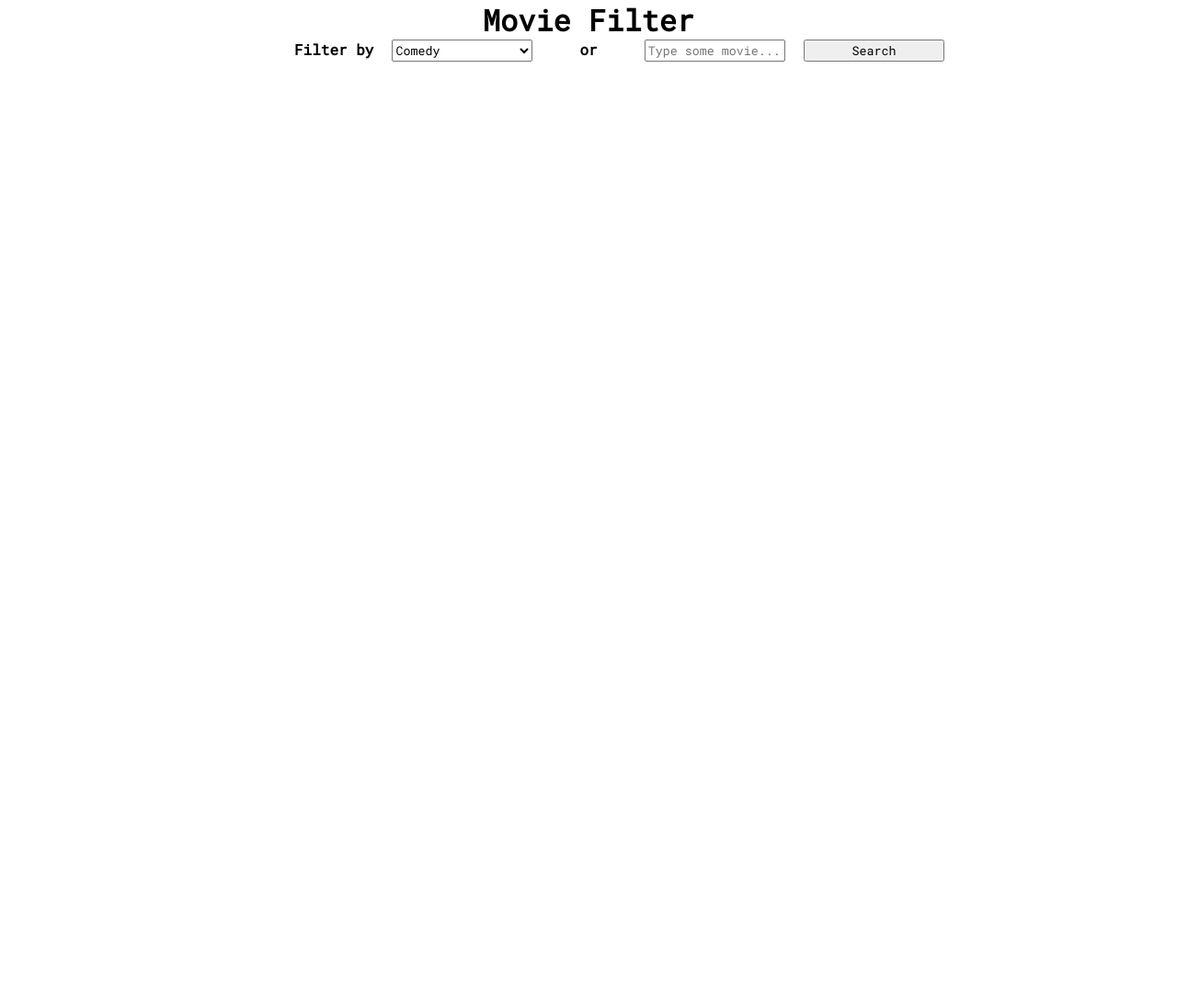
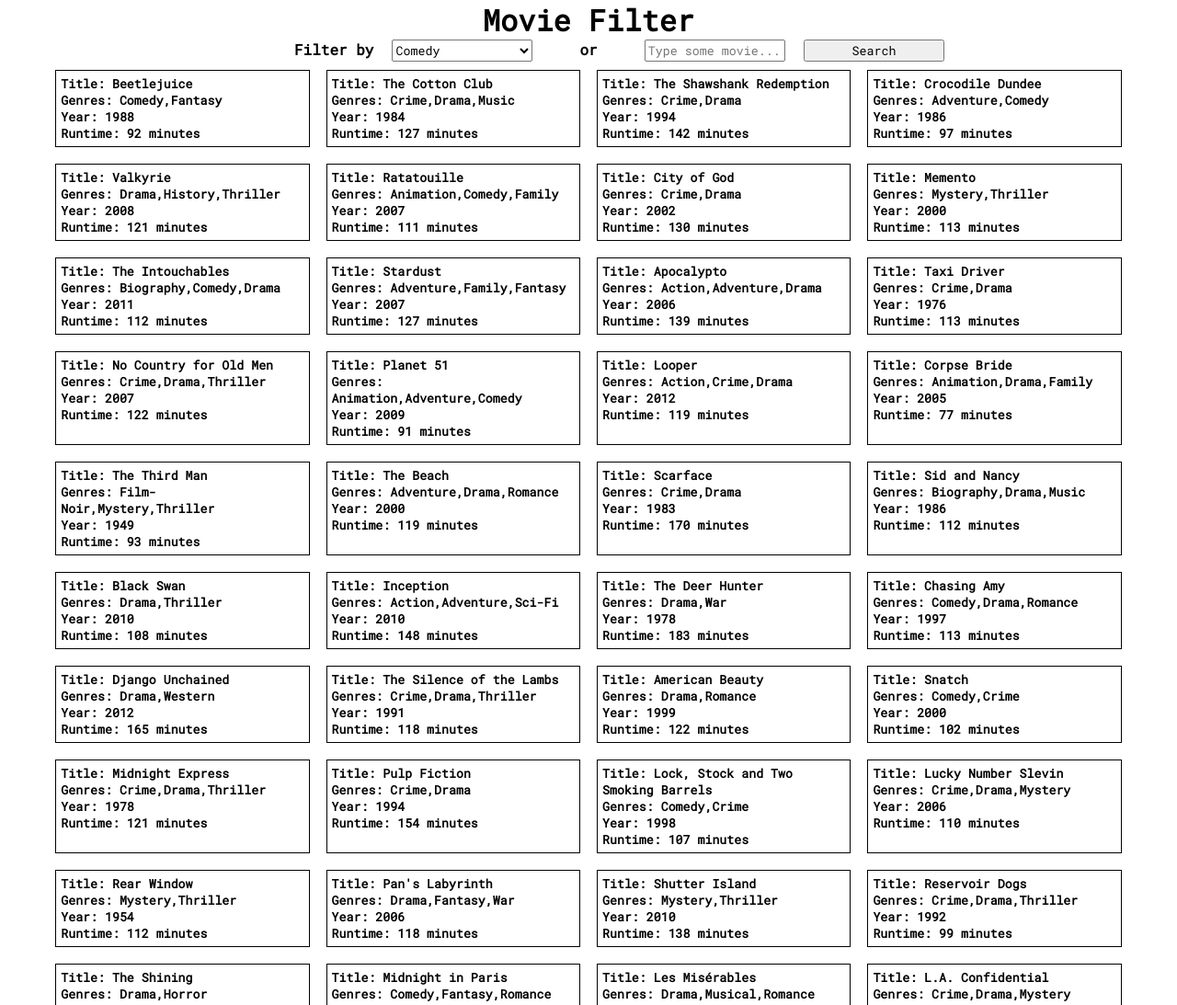
Before and after one commit to jairhernandez95/Movie-Filter, a plain HTML site: page index.html in a window 1280 px wide. Shown: the top 1093 px of the page at 92% size. Before the commit the page ends 800 px from the top, so only its background shows below. Drawn offline with Linux system fonts and the light colour scheme.

Commit message:
2do cambio

```diff
--- a/index.html
+++ b/index.html
@@ -30,7 +30,6 @@
                 <button>Search</button>
             </div>
         </div>
-        <div class="loadingDiv" id="loadingDiv"></div>
         <div class="allDataDiv" id="allDataDiv"></div>
         <div class="resultDiv" id="resultDiv"></div>
     </main>
--- a/main.js
+++ b/main.js
@@ -7,7 +7,27 @@ fetch("dataMovies.json")
 
 function showAllData(array)
 {
-    console.log(array[0].genres);
+    let allDataDiv = document.getElementById("allDataDiv");
+    for(let j = array[0].movies.length-1; j >= 0; j--)
+    {
+        let individualDataDiv = document.createElement("div");
+        individualDataDiv.setAttribute("id", "individualDataDiv");
+        individualDataDiv.setAttribute("class", "individualDataDiv");
+        individualDataDiv.setAttribute("id", `${j}`);
+        let movieTitle = document.createElement("div");
+        movieTitle.innerHTML = `<h5>Title: ${array[0].movies[j].title}</h5>`;
+        let movieGenres = document.createElement("div");
+        movieGenres.innerHTML = `<h5>Genres: ${array[0].movies[j].genres}</h5>`;
+        let movieYear = document.createElement("div");
+        movieYear.innerHTML = `<h5>Year: ${array[0].movies[j].year}</h5>`;
+        let movieRuntime = document.createElement("div");
+        movieRuntime.innerHTML = `<h5>Runtime: ${array[0].movies[j].runtime} minutes</h5>`;
+        allDataDiv.insertAdjacentElement("afterbegin",individualDataDiv);
+        individualDataDiv.insertAdjacentElement("afterbegin", movieRuntime);
+        individualDataDiv.insertAdjacentElement("afterbegin", movieYear);
+        individualDataDiv.insertAdjacentElement("afterbegin", movieGenres);
+        individualDataDiv.insertAdjacentElement("afterbegin", movieTitle);
+    }
 }
 
 function showGenres(array)
@@ -26,5 +46,5 @@ function showGenres(array)
 function showDataFiltered(array)
 {
     // Falta mostrar la info de la categoría filtrada
-    console.log(array);
+    // console.log(array);
 }
--- a/styles.css
+++ b/styles.css
@@ -30,3 +30,16 @@
     column-gap: 5%;
     justify-content: center;
 }
+.allDataDiv
+{
+    display: grid;
+    grid-template-columns: 23% 23% 23% 23%;
+    justify-content: center;
+}
+.allDataDiv > div
+{
+    outline: 1px solid black;
+    margin: 10px;
+    padding: 5px;
+    text-overflow: clip;
+}
```
